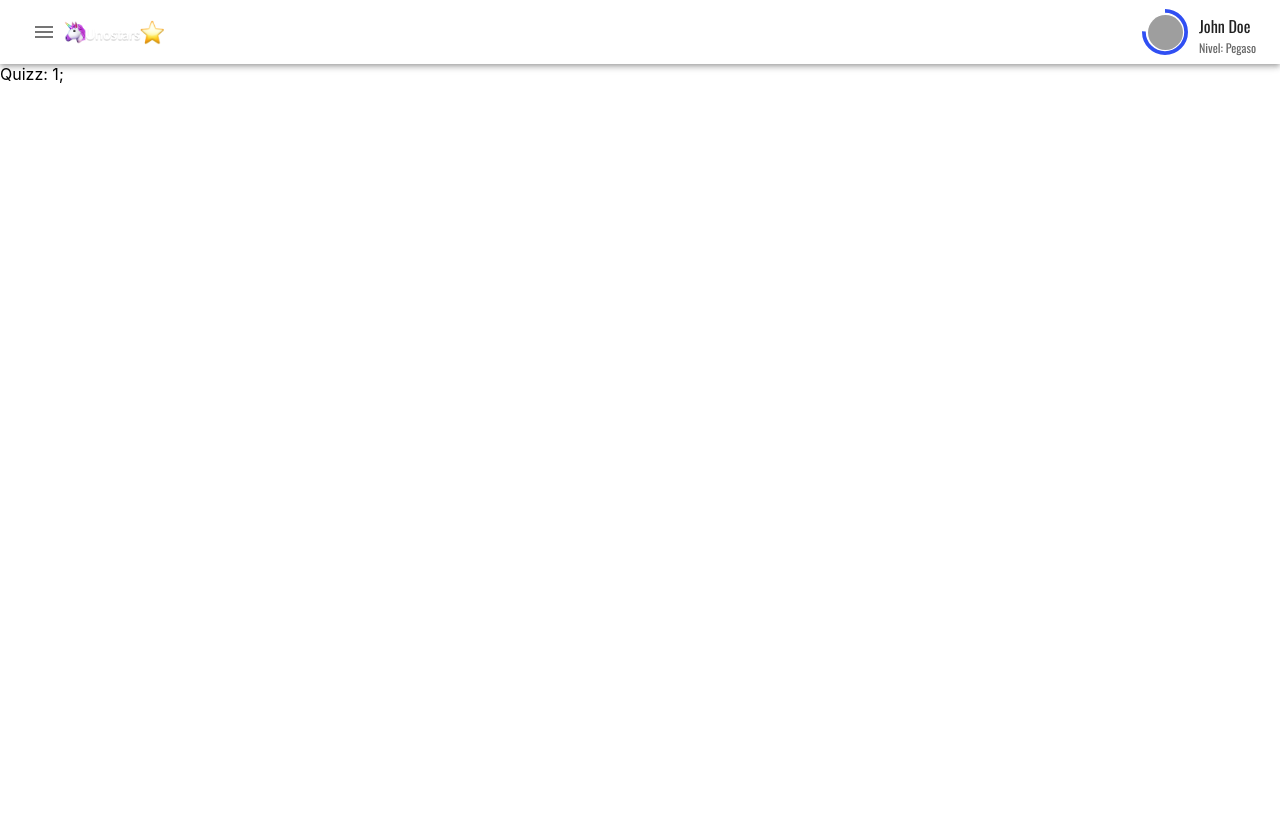
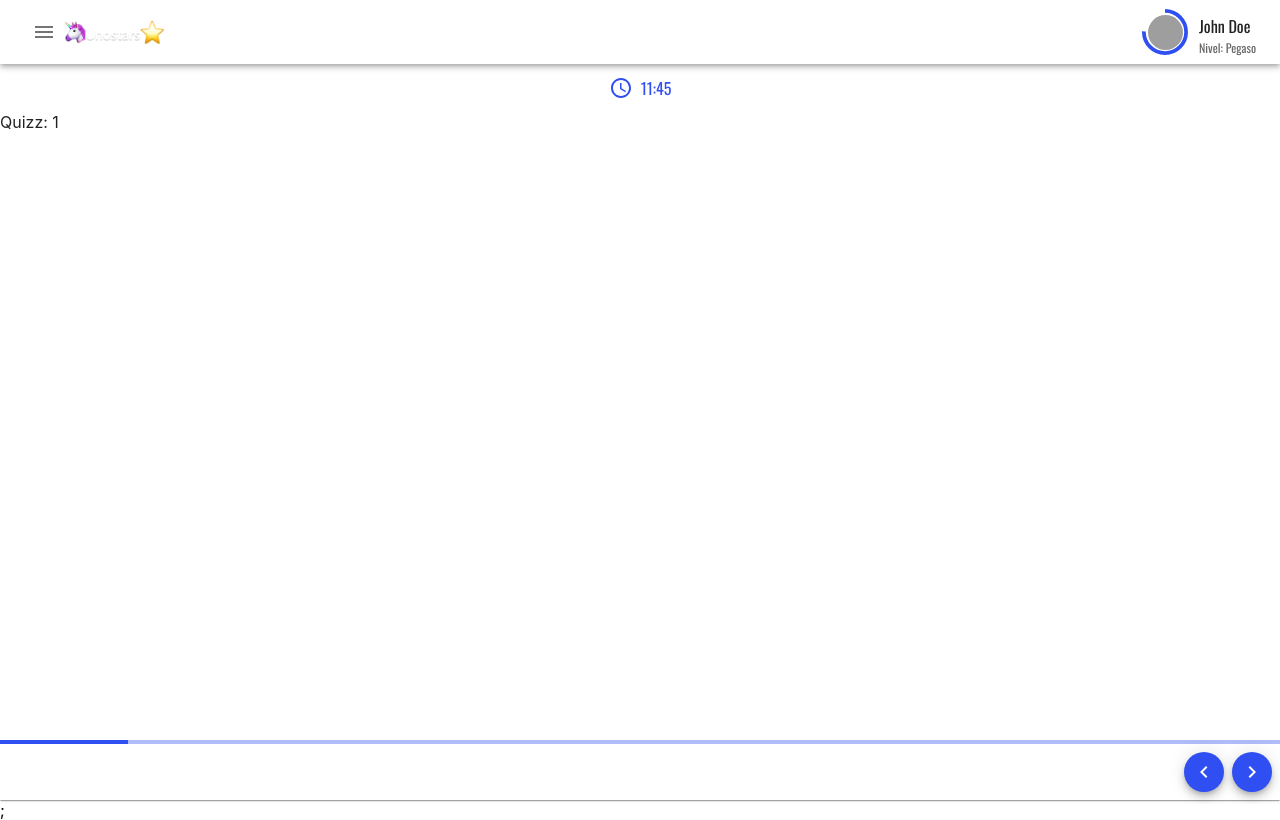
Before and after one commit to scabal-00/unostars, a Next.js app in the folder client/unostars/: page /quizz/1 in a window 1280 px wide. Built offline with nearby package versions, Linux system fonts and the light colour scheme; grey boxes are pictures that could not be loaded.

Commit message:
QuestionList component

```diff
--- /dev/null
+++ b/client/unostars/components/Question/Question.jsx
@@ -0,0 +1,5 @@
+const Question = () => {
+  return <div>Question</div>;
+};
+
+export default Question;
--- /dev/null
+++ b/client/unostars/components/Question/QuestionList.jsx
@@ -0,0 +1,62 @@
+import { Fragment, useState } from "react";
+
+import { Paper, Grid, Typography, Fab, LinearProgress } from "@mui/material";
+import { styled } from "@mui/material/styles";
+import KeyboardArrowLeft from "@mui/icons-material/KeyboardArrowLeft";
+import KeyboardArrowRight from "@mui/icons-material/KeyboardArrowRight";
+import AccessTimeIcon from "@mui/icons-material/AccessTime";
+
+const QuestionList = () => {
+  const [activeStep, setActiveStep] = useState(0);
+  const [progress, setProgress] = useState(10);
+  return (
+    <Fragment>
+      <TimeContainer>
+        <span>
+          <AccessTimeIcon color="primary" sx={{ marginRight: ".5rem" }} />
+          <Typography color="primary">11:45</Typography>
+        </span>
+      </TimeContainer>
+      <StepperContainer elevation={0}>
+        <LinearProgress
+          variant="determinate"
+          value={progress}
+          sx={{ marginBottom: ".5rem" }}
+        />
+        <Grid container spacing={1} justifyContent="end">
+          <Grid item>
+            <Fab size="small" color="primary">
+              <KeyboardArrowLeft />
+            </Fab>
+          </Grid>
+          <Grid item sx={{ marginRight: ".5rem" }}>
+            <Fab size="small" color="primary">
+              <KeyboardArrowRight />
+            </Fab>
+          </Grid>
+        </Grid>
+      </StepperContainer>
+    </Fragment>
+  );
+};
+
+export default QuestionList;
+
+const StepperContainer = styled(Paper)`
+  border-radius: 0;
+  position: fixed;
+  bottom: 0;
+  min-width: 100%;
+  max-width: 100vw;
+  padding-bottom: 0.5rem;
+`;
+
+const TimeContainer = styled("div")`
+  height: 3rem;
+  display: flex;
+  justify-content: center;
+  align-items: center;
+  span {
+    display: flex;
+  }
+`;
--- a/client/unostars/components/index.js
+++ b/client/unostars/components/index.js
@@ -1,5 +1,6 @@
 import Navbar from "./Navbar";
 import Sidebar from "./Sidebar";
 import QuizzList from "./Quizz/QuizzList";
+import QuestionList from "./Question/QuestionList";
 
-export { Navbar, Sidebar, QuizzList };
+export { Navbar, Sidebar, QuizzList, QuestionList };
--- a/client/unostars/pages/quizz/[id].jsx
+++ b/client/unostars/pages/quizz/[id].jsx
@@ -1,7 +1,10 @@
 import { Fragment } from "react";
 import { useRouter } from "next/router";
 
-import { Navbar } from "../../components";
+import { Paper } from "@mui/material";
+import { styled } from "@mui/material/styles";
+
+import { Navbar, QuestionList } from "../../components";
 
 const Quizz = () => {
   const router = useRouter();
@@ -9,10 +12,18 @@ const Quizz = () => {
 
   return (
     <Fragment>
-      <Navbar />
-      Quizz: {id}
+      <Background>
+        <Navbar />
+        <QuestionList />
+        Quizz: {id}
+      </Background>
     </Fragment>
   );
 };
 
 export default Quizz;
+
+const Background = styled(Paper)`
+  border-radius: 0;
+  min-height: 100vh;
+`;
```
